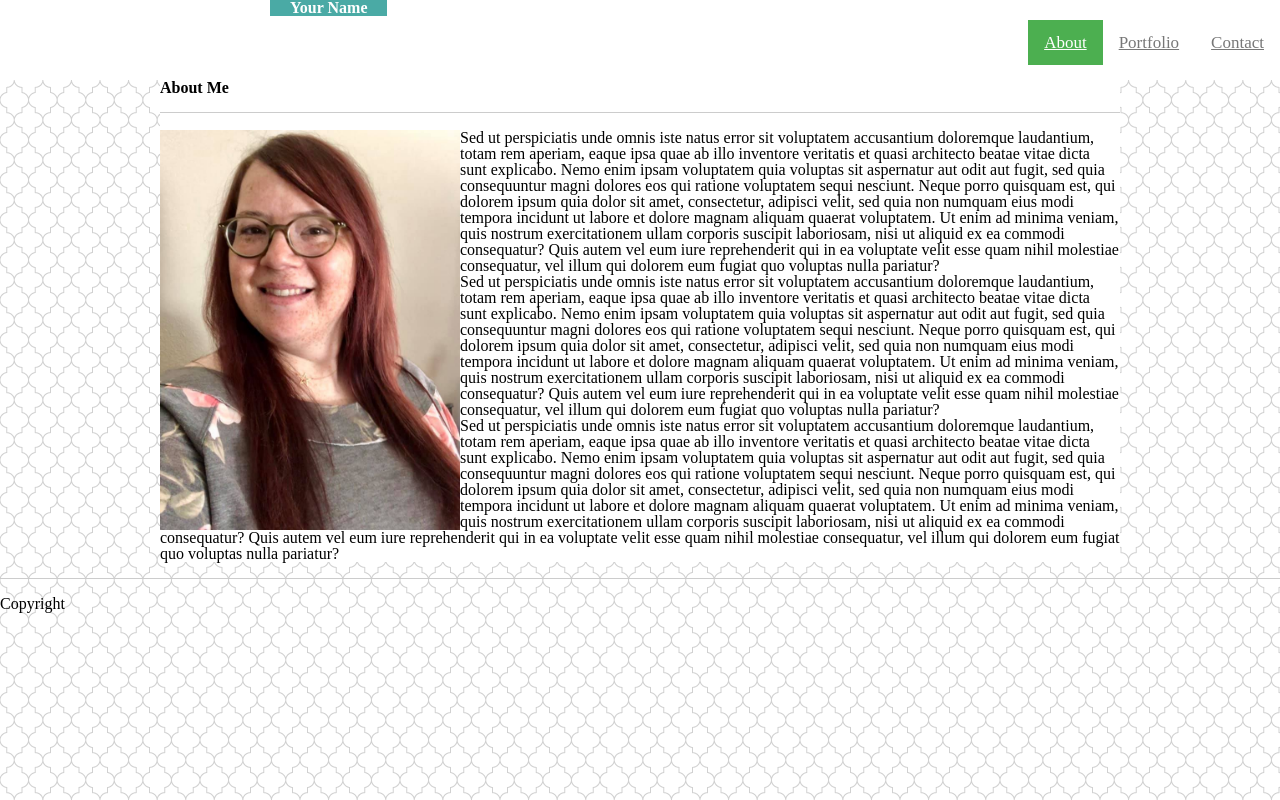
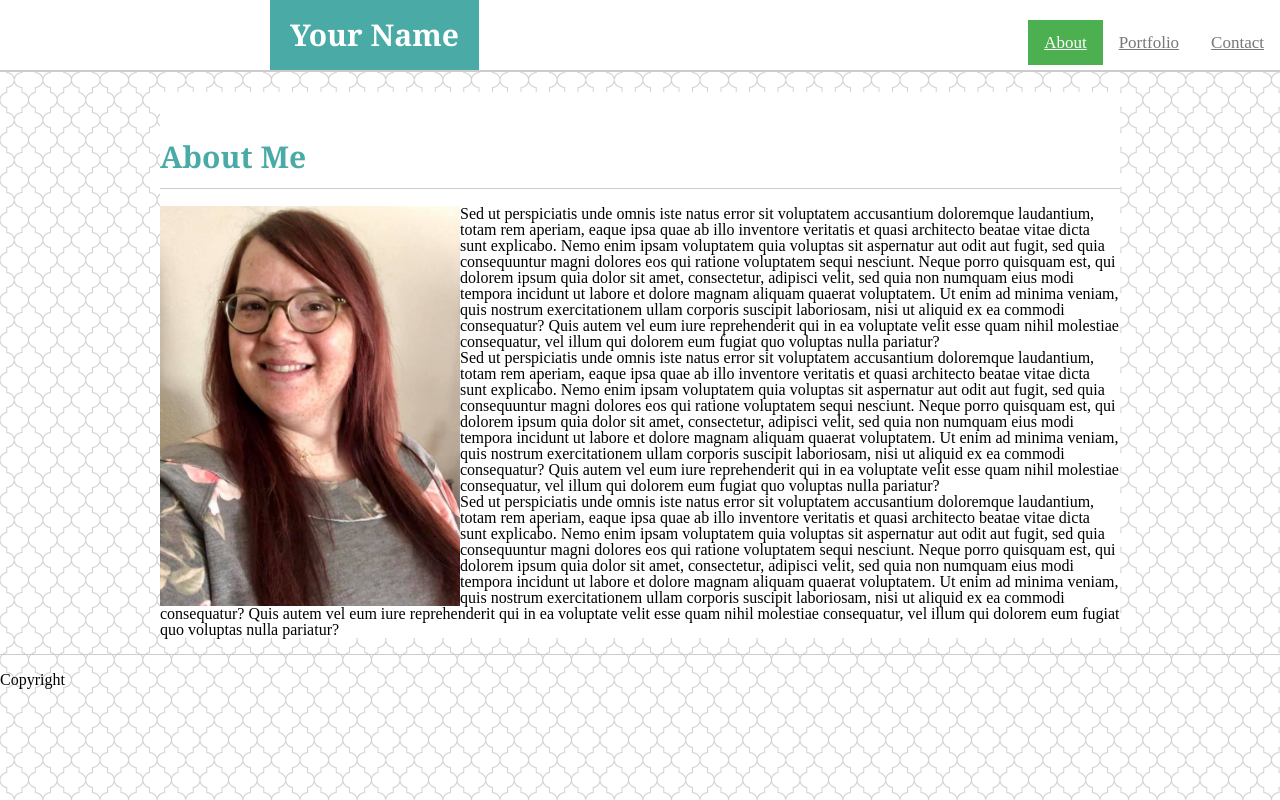
Before and after one commit to celupanow/celupanow.github.io, a plain HTML site: page index.html in a window 1280 px wide. Drawn offline with Linux system fonts and the light colour scheme.

Commit message:
updates to index.html and style.css

```diff
--- a/assets/css/style.css
+++ b/assets/css/style.css
@@ -5,15 +5,16 @@ body {
 }
 
 /* adding background color to the top navigation */
-.topnav {
+nav {
     background-color: #fff;
-    height: 80px;
-    width: 100%;
-    margin: 0px;
+    height: 70px;
+    border-bottom-width: 2px;
+    border-bottom-style: solid;
+    border-bottom-color: #cccccc;
 }
 
-/* styling the links in the top navigation */
-.topnav a {
+/* styling the links in th top navigation */
+nav a {
     float: right;
     color: #777777;
     text-align: center;
@@ -23,13 +24,13 @@ body {
 }
 
 /* changing the color of the links on hover in the top navigation */
-.topnav a:hover {
+nav a:hover {
     background-color: #ddd;
     color: black;
 }
 
 /*adding a color to the active/current link in the top navigation */
-.topnav a.active {
+nav a.active {
     background-color: #4CAF50;
     color: white;
 }
@@ -40,7 +41,9 @@ body {
     color: white;
     float: left;
     margin-left: 270px;
-    padding: 0px 20px 0px 20px;
+    padding: 20px 20px 20px 20px;
+    font-size: 30px;
+    font-family: 'Georgia', Times, "Times New Roman", serif;
 }
 
 /* style for the About Me box on index */
@@ -48,7 +51,14 @@ body {
     background-color: white;
     margin: auto;
     width: 960px;
-    padding: 0px 0px 0px 0px;
+    padding: 50px 0px 0px 0px;
+    margin-top: 20px;
+}
+
+.about h1 {
+    font-size: 30px;
+    font-family: 'Georgia', Times, "Times New Roman", serif;
+    color: #4aaaa5;
 }
 
 /* style for the About Me picture on index */
--- a/index.html
+++ b/index.html
@@ -17,11 +17,11 @@
         <div class="logo">
             <h1>Your Name</h1>
         </div>
-        <div class="topnav">
+        <nav>
             <a href="contact.html">Contact</a>
             <a href="portfolio.html">Portfolio</a>
             <a class="active" href="index.html">About</a>
-        </div>
+        </nav>
     </header>
 
     <!--HTML for the About Me section, including picture of me and biography
```
